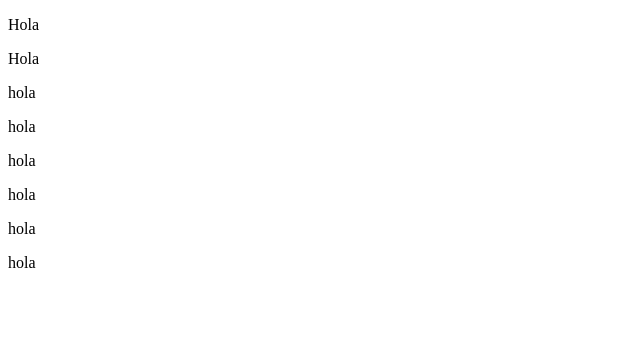
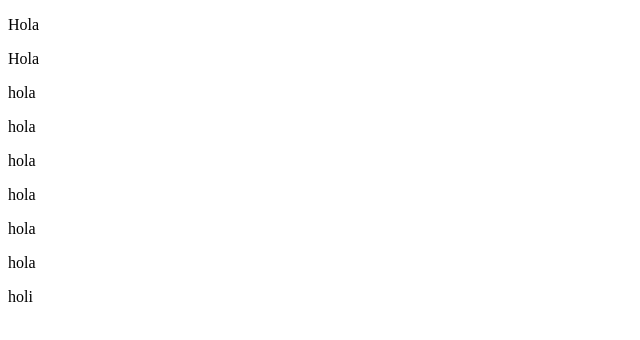
Before and after one commit to LidiaSan/random, a plain HTML site: page index.html in a window 1280 px wide. Shown: the full height of the page, 0-640 px from the left. Drawn offline with Linux system fonts and the light colour scheme.

Commit message:
añadido <p>

```diff
--- a/index.html
+++ b/index.html
@@ -17,7 +17,7 @@
     <p>hola</p>
     <p>hola</p>
     <p>hola</p>
-
+    <p>holi</p>
 
 
 </body>
```
